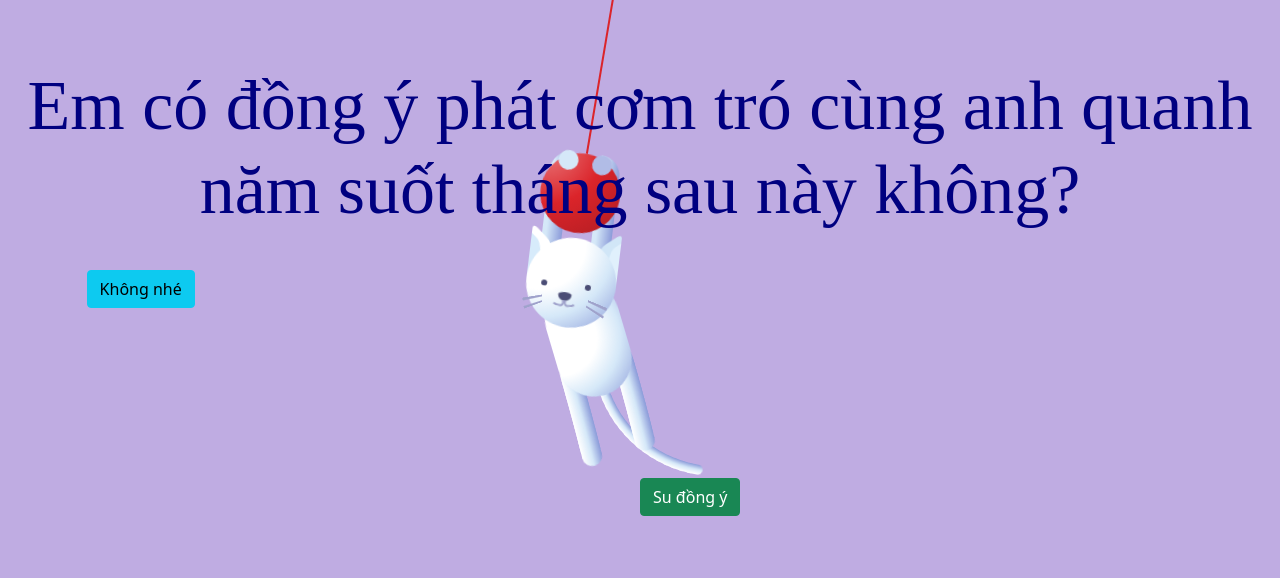
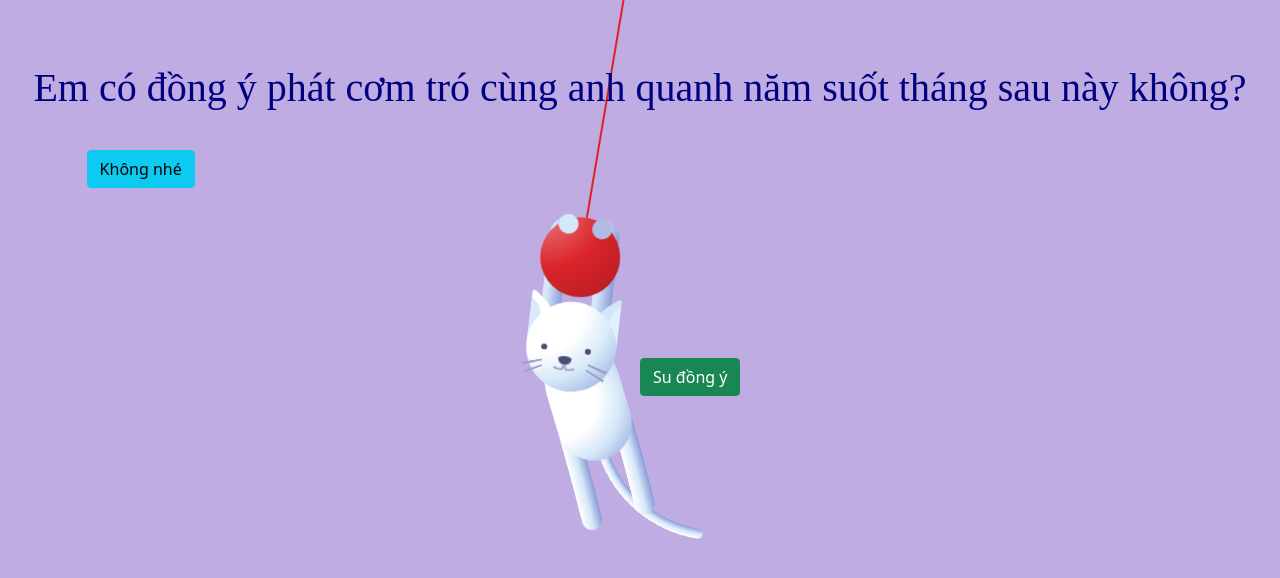
Before and after one commit to jeikai/to_tinh, a plain HTML site: page index.html in a window 1280 px wide. Drawn offline with nearby package versions, Linux system fonts and the light colour scheme.

Commit message:
Add files via upload

```diff
--- a/style.css
+++ b/style.css
@@ -28,7 +28,6 @@ body {
     justify-content: center;
     align-items: center;
     margin-top: 5%;
-    font-size: 70px;
   }
   .btn2 {
     display: flex;
@@ -808,7 +807,6 @@ body {
     width: 100%;
     margin: 0;
     padding: 0;
-    overflow: hidden;
   }
 
   *, *:before, *:after {
```
